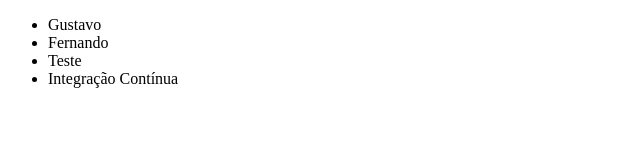
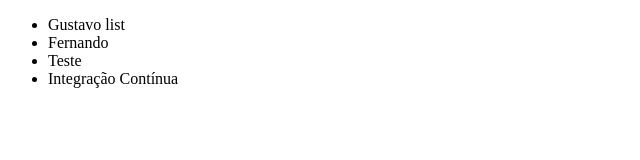
Before and after one commit to FernandoPortodEv/alura-git, a plain HTML site: page index.html in a window 1280 px wide. Shown: the full height of the page, 0-640 px from the left. Drawn offline with Linux system fonts and the light colour scheme.

Commit message:
Adicionado list no nome Gustavo

```diff
--- a/index.html
+++ b/index.html
@@ -6,7 +6,7 @@
 </head>
 <body>
     <ul>
-        <li>Gustavo</li>
+        <li>Gustavo list</li>
         <li>Fernando</li>
         <li>Teste</li>
         <li>Integração Contínua</li>
```
